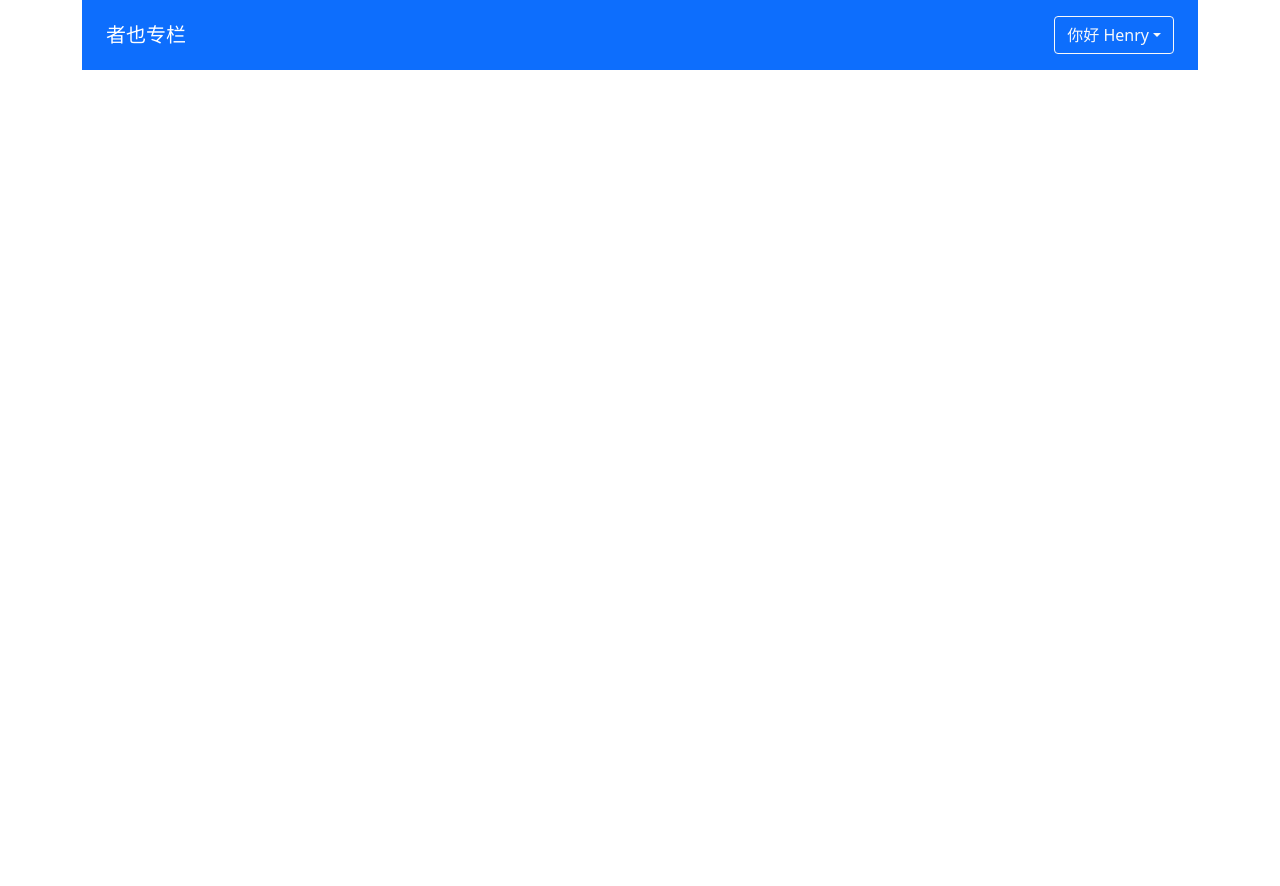
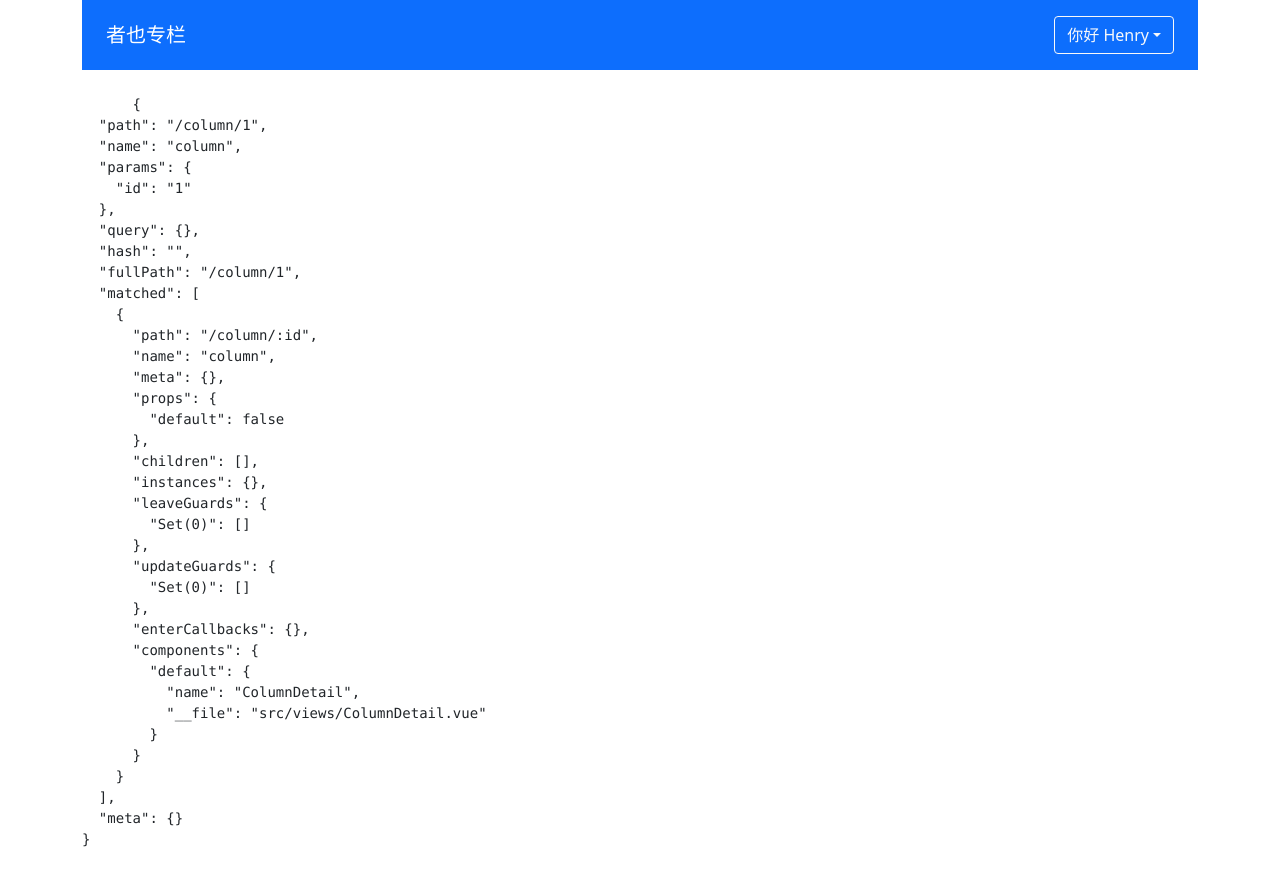
Before and after one commit to HenryC-3/vue-ts-zhihu, a Vue app: page /column/1 in a window 1280 px wide. Before the commit this address had no page. Before the commit the page ends 800 px from the top, so only its background shows below. Built offline with nearby package versions, Linux system fonts and the light colour scheme.

Commit message:
feat(组件): 使用 router-link 跳转

```diff
--- a/src/components/ColumnList.vue
+++ b/src/components/ColumnList.vue
@@ -10,7 +10,16 @@
           />
           <h5 class="card-title">{{ column.title }}</h5>
           <p class="card-text text-left">{{ column.description }}</p>
-          <a href="#" class="btn btn-outline-success">进入专栏</a>
+          <!-- <router-link
+            class="btn btn-outline-success"
+            :to="{ name: 'column', params: { id: column.id } }"
+            >进入专栏</router-link
+          > -->
+          <router-link
+            class="btn btn-outline-success"
+            :to="`/column/${column.id}`"
+            >进入专栏</router-link
+          >
         </div>
       </div>
     </div>
--- a/src/main.ts
+++ b/src/main.ts
@@ -3,6 +3,7 @@ import App from "./App.vue";
 import { createRouter, createWebHistory } from "vue-router";
 import Home from "./views/Home.vue";
 import Login from "./views/Login.vue";
+import ColumnDetail from "./views/ColumnDetail.vue";
 
 const routerHistory = createWebHistory();
 const router = createRouter({
@@ -17,6 +18,11 @@ const router = createRouter({
       path: "/login",
       name: "login",
       component: Login
+    },
+    {
+      path: "/column/:id",
+      name: "column",
+      component: ColumnDetail
     }
   ]
 });
--- /dev/null
+++ b/src/views/ColumnDetail.vue
@@ -0,0 +1,20 @@
+<template>
+  <pre>
+      {{ route }}
+  </pre>
+</template>
+
+<script lang="ts">
+import { defineComponent } from "vue";
+import { useRoute } from "vue-router";
+
+export default defineComponent({
+  name: "ColumnDetail",
+  setup() {
+    const route = useRoute();
+    return {
+      route
+    };
+  }
+});
+</script>
```
